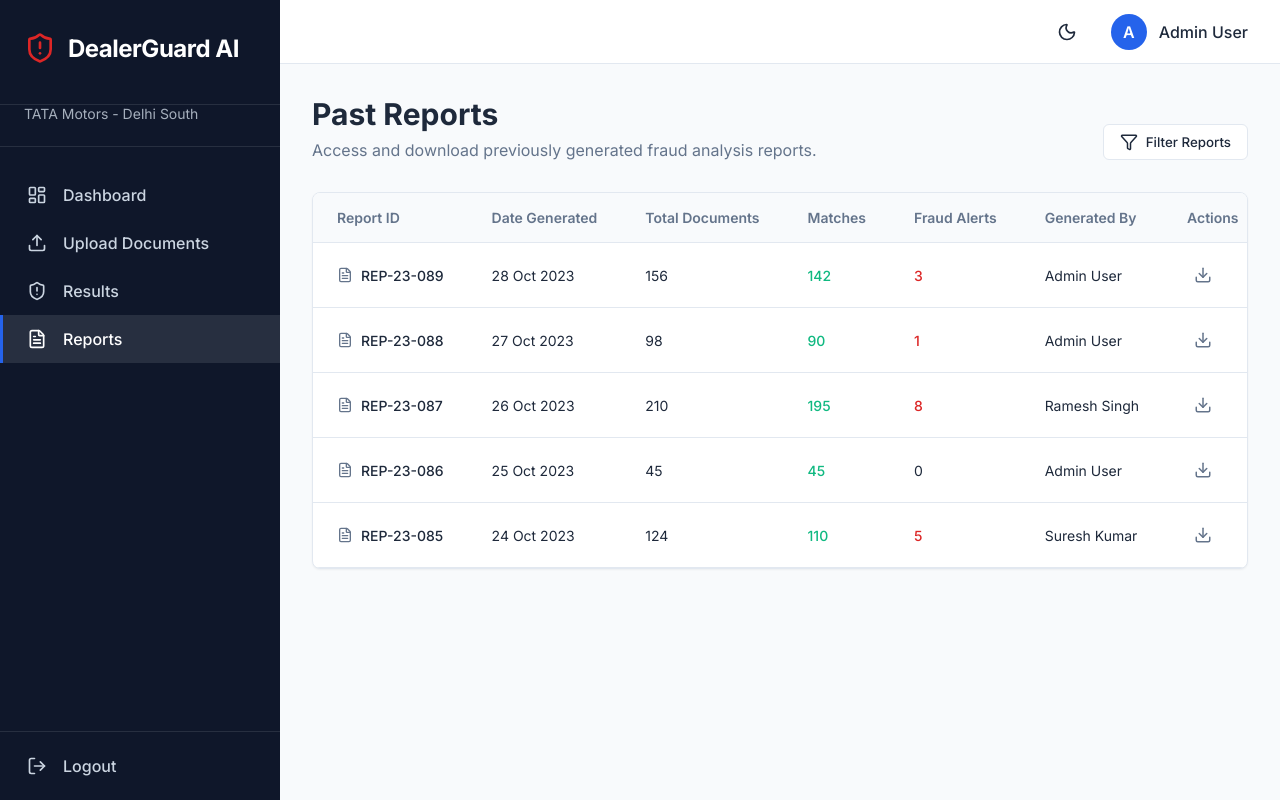
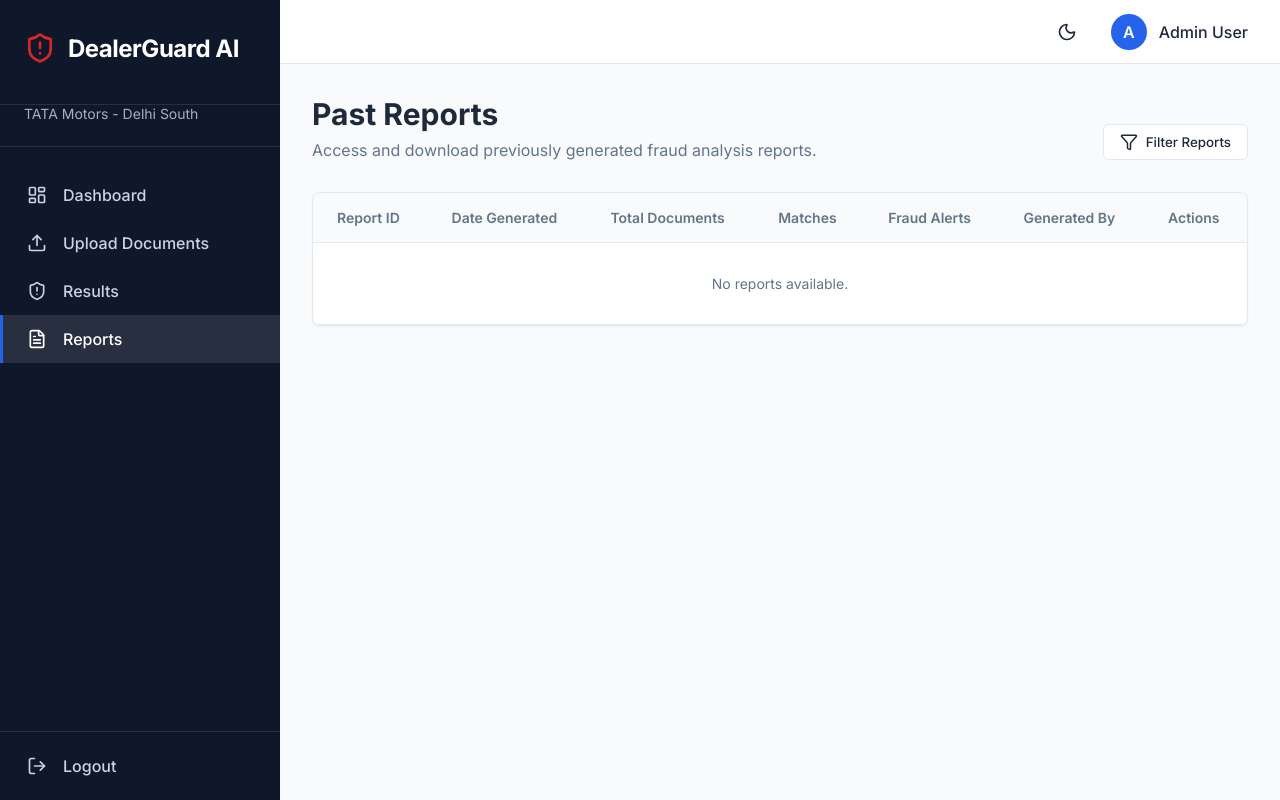
Before and after one commit to sandhsahil-cyber/frudedetection-app, a React (Vite) app: page /reports in a window 1280 px wide. Built offline with nearby package versions, Linux system fonts and the light colour scheme.

Commit message:
Clear all dummy data from tables and dashboard charts for real testing

```diff
--- a/src/pages/Dashboard.jsx
+++ b/src/pages/Dashboard.jsx
@@ -10,13 +10,7 @@ const Dashboard = () => {
     }).format(value);
   };
 
-  const recentAlerts = [
-    { id: 'INV-TM-891', outlet: 'Delhi South', date: 'Today, 10:30 AM', amount: 150000, reason: 'Amount mismatch' },
-    { id: 'INV-TM-885', outlet: 'Mumbai West', date: 'Today, 09:15 AM', amount: 85000, reason: 'Invalid vendor GSTIN' },
-    { id: 'INV-TM-870', outlet: 'Rajkot Central', date: 'Yesterday, 04:45 PM', amount: 450000, reason: 'Duplicate invoice' },
-    { id: 'INV-TM-862', outlet: 'Bangalore East', date: 'Yesterday, 02:20 PM', amount: 25000, reason: 'Date altered manually' },
-    { id: 'INV-TM-855', outlet: 'Chennai North', date: '26 Oct, 11:00 AM', amount: 120000, reason: 'Unregistered vendor' },
-  ];
+  const recentAlerts = [];
 
   return (
     <div className="dashboard">
@@ -32,7 +26,7 @@ const Dashboard = () => {
           </div>
           <div className="stat-info">
             <p className="stat-label">Total Outlets Monitored</p>
-            <h3 className="stat-value">12</h3>
+            <h3 className="stat-value">0</h3>
           </div>
         </div>
 
@@ -42,7 +36,7 @@ const Dashboard = () => {
           </div>
           <div className="stat-info">
             <p className="stat-label">Docs Processed (This Month)</p>
-            <h3 className="stat-value">14,850</h3>
+            <h3 className="stat-value">0</h3>
           </div>
         </div>
 
@@ -52,7 +46,7 @@ const Dashboard = () => {
           </div>
           <div className="stat-info">
             <p className="stat-label">Fraud Detected (This Month)</p>
-            <h3 className="stat-value danger-text">342</h3>
+            <h3 className="stat-value danger-text">0</h3>
           </div>
         </div>
 
@@ -62,7 +56,7 @@ const Dashboard = () => {
           </div>
           <div className="stat-info">
             <p className="stat-label">Amount at Risk (₹)</p>
-            <h3 className="stat-value warning-text">{formatCurrency(8540000)}</h3>
+            <h3 className="stat-value warning-text">{formatCurrency(0)}</h3>
           </div>
         </div>
       </div>
@@ -143,6 +137,12 @@ const Dashboard = () => {
             <h3>Recent Fraud Alerts (Last 5)</h3>
             <button className="view-all-btn">View All</button>
           </div>
+          <div className="activity-list" style={{ padding: '0 1rem' }}>
+            {recentAlerts.length === 0 ? (
+              <div style={{ textAlign: 'center', padding: '2rem', color: 'var(--text-secondary)' }}>
+                No recent fraud alerts.
+              </div>
+            ) : (
               <ul className="activity-list">
                 {recentAlerts.map((alert, index) => (
                   <li key={index} className="activity-item premium-row">
@@ -166,6 +166,8 @@ const Dashboard = () => {
                   </li>
                 ))}
               </ul>
+            )}
+          </div>
         </div>
       </div>
     </div>
--- a/src/pages/Reports.jsx
+++ b/src/pages/Reports.jsx
@@ -2,13 +2,7 @@ import { FileText, Download, Filter } from 'lucide-react';
 import './Reports.css';
 
 const Reports = () => {
-  const pastReports = [
-    { id: 'REP-23-089', date: '28 Oct 2023', totalDocs: 156, matches: 142, fraud: 3, user: 'Admin User' },
-    { id: 'REP-23-088', date: '27 Oct 2023', totalDocs: 98, matches: 90, fraud: 1, user: 'Admin User' },
-    { id: 'REP-23-087', date: '26 Oct 2023', totalDocs: 210, matches: 195, fraud: 8, user: 'Ramesh Singh' },
-    { id: 'REP-23-086', date: '25 Oct 2023', totalDocs: 45, matches: 45, fraud: 0, user: 'Admin User' },
-    { id: 'REP-23-085', date: '24 Oct 2023', totalDocs: 124, matches: 110, fraud: 5, user: 'Suresh Kumar' },
-  ];
+  const pastReports = [];
 
   return (
     <div className="reports-page">
@@ -37,7 +31,14 @@ const Reports = () => {
               </tr>
             </thead>
             <tbody>
-              {pastReports.map((report) => (
+              {pastReports.length === 0 ? (
+                <tr>
+                  <td colSpan="7" style={{ textAlign: 'center', padding: '2rem', color: 'var(--text-secondary)' }}>
+                    No reports available.
+                  </td>
+                </tr>
+              ) : (
+                pastReports.map((report) => (
                   <tr key={report.id}>
                     <td>
                       <div className="report-id-cell">
@@ -56,7 +57,8 @@ const Reports = () => {
                       </button>
                     </td>
                   </tr>
-              ))}
+                ))
+              )}
             </tbody>
           </table>
         </div>
--- a/src/pages/Results.jsx
+++ b/src/pages/Results.jsx
@@ -7,28 +7,7 @@ const Results = () => {
   const [selectedRow, setSelectedRow] = useState(null);
 
   // Dummy Data for TATA Motors
-  const initialData = [
-    { id: 'INV-23-001', date: '12 Oct 2023', amtTally: 450000, amtDoc: 450000, venTally: 'MRF Tyres Ltd', venDoc: 'MRF Tyres Ltd', status: 'match', score: 5 },
-    { id: 'INV-23-002', date: '12 Oct 2023', amtTally: 12500, amtDoc: 12500, venTally: 'Castrol India', venDoc: 'Castrol India', status: 'match', score: 2 },
-    { id: 'INV-23-003', date: '13 Oct 2023', amtTally: 89000, amtDoc: 89000, venTally: 'Bosch Auto Parts', venDoc: 'Bosh Auto Parts', status: 'partial', score: 35 },
-    { id: 'INV-23-004', date: '14 Oct 2023', amtTally: 250000, amtDoc: 250000, venTally: 'Exide Industries', venDoc: 'Exide Industries', status: 'match', score: 8 },
-    { id: 'INV-23-005', date: '14 Oct 2023', amtTally: 65000, amtDoc: 165000, venTally: 'Amara Raja Batteries', venDoc: 'Amara Raja Batteries', status: 'fraud', score: 92 },
-    { id: 'INV-23-006', date: '15 Oct 2023', amtTally: 34000, amtDoc: 34000, venTally: 'Minda Industries', venDoc: 'Minda Industries', status: 'match', score: 4 },
-    { id: 'INV-23-007', date: '16 Oct 2023', amtTally: 120000, amtDoc: 120000, venTally: 'Gabriel India', venDoc: 'Gabriel India', status: 'match', score: 6 },
-    { id: 'INV-23-008', date: '16 Oct 2023', amtTally: 45000, amtDoc: 45000, venTally: 'Unknown Vendor', venDoc: 'Lumax Auto Tech', status: 'fraud', score: 88 },
-    { id: 'INV-23-009', date: '17 Oct 2023', amtTally: 78000, amtDoc: 78500, venTally: 'Subros Ltd', venDoc: 'Subros Ltd', status: 'partial', score: 45 },
-    { id: 'INV-23-010', date: '18 Oct 2023', amtTally: 55000, amtDoc: 55000, venTally: 'Endurance Tech', venDoc: 'Endurance Tech', status: 'match', score: 3 },
-    { id: 'INV-23-011', date: '18 Oct 2023', amtTally: 92000, amtDoc: 92000, venTally: 'Motherson Sumi', venDoc: 'Motherson Sumi', status: 'match', score: 7 },
-    { id: 'INV-23-012', date: '19 Oct 2023', amtTally: 300000, amtDoc: 30000, venTally: 'Apollo Tyres', venDoc: 'Apollo Tyres', status: 'fraud', score: 95 },
-    { id: 'INV-23-013', date: '20 Oct 2023', amtTally: 21000, amtDoc: 21000, venTally: 'Wabco India', venDoc: 'Wabco India', status: 'match', score: 2 },
-    { id: 'INV-23-014', date: '20 Oct 2023', amtTally: 47000, amtDoc: 47000, venTally: 'Minda Corp', venDoc: 'Minda Corp', status: 'match', score: 4 },
-    { id: 'INV-23-015', date: '21 Oct 2023', amtTally: 88000, amtDoc: 88000, venTally: 'Sundram Fasteners', venDoc: 'Sundram Fast', status: 'partial', score: 25 },
-    { id: 'INV-23-016', date: '22 Oct 2023', amtTally: 150000, amtDoc: 150000, venTally: 'CEAT Tyres', venDoc: 'CEAT Tyres', status: 'match', score: 5 },
-    { id: 'INV-23-017', date: '23 Oct 2023', amtTally: 62000, amtDoc: 62000, venTally: 'Bharat Forge', venDoc: 'Bharat Forge', status: 'match', score: 3 },
-    { id: 'INV-23-018', date: '24 Oct 2023', amtTally: 400000, amtDoc: 400000, venTally: 'Mahindra CIE', venDoc: 'Mahindra CIE', status: 'match', score: 8 },
-    { id: 'INV-23-019', date: '25 Oct 2023', amtTally: 105000, amtDoc: 105000, venTally: 'Varroc Eng', venDoc: 'Varroc Eng', status: 'match', score: 6 },
-    { id: 'INV-23-020', date: '25 Oct 2023', amtTally: 25000, amtDoc: 25000, venTally: 'Duplicate Entry', venDoc: 'Fake Vendor', status: 'fraud', score: 98 },
-  ];
+  const initialData = [];
 
   const [data, setData] = useState(initialData);
 
@@ -84,25 +63,25 @@ const Results = () => {
         <div className="stat-card" onClick={() => setFilter('all')} style={{ cursor: 'pointer' }}>
           <div className="stat-info">
             <p className="stat-label">Total Documents</p>
-            <h3 className="stat-value">20</h3>
+            <h3 className="stat-value">{data.length}</h3>
           </div>
         </div>
         <div className="stat-card" onClick={() => setFilter('match')} style={{ cursor: 'pointer' }}>
           <div className="stat-info">
             <p className="stat-label">Matched</p>
-            <h3 className="stat-value green-text">13</h3>
+            <h3 className="stat-value green-text">{data.filter(d => d.status === 'match').length}</h3>
           </div>
         </div>
         <div className="stat-card" onClick={() => setFilter('partial')} style={{ cursor: 'pointer' }}>
           <div className="stat-info">
             <p className="stat-label">Partial</p>
-            <h3 className="stat-value yellow-text">3</h3>
+            <h3 className="stat-value yellow-text">{data.filter(d => d.status === 'partial').length}</h3>
           </div>
         </div>
         <div className="stat-card" onClick={() => setFilter('fraud')} style={{ cursor: 'pointer' }}>
           <div className="stat-info">
             <p className="stat-label">High Risk / Fraud</p>
-            <h3 className="stat-value red-text">4</h3>
+            <h3 className="stat-value red-text">{data.filter(d => d.status === 'fraud').length}</h3>
           </div>
         </div>
       </div>
```
Lines whose indentation alone changed are shown as unchanged.
